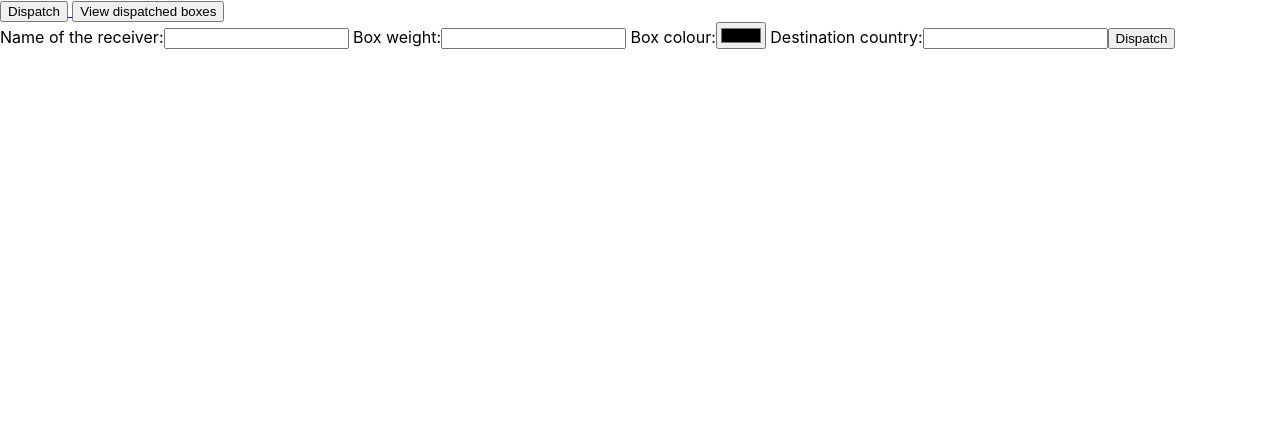
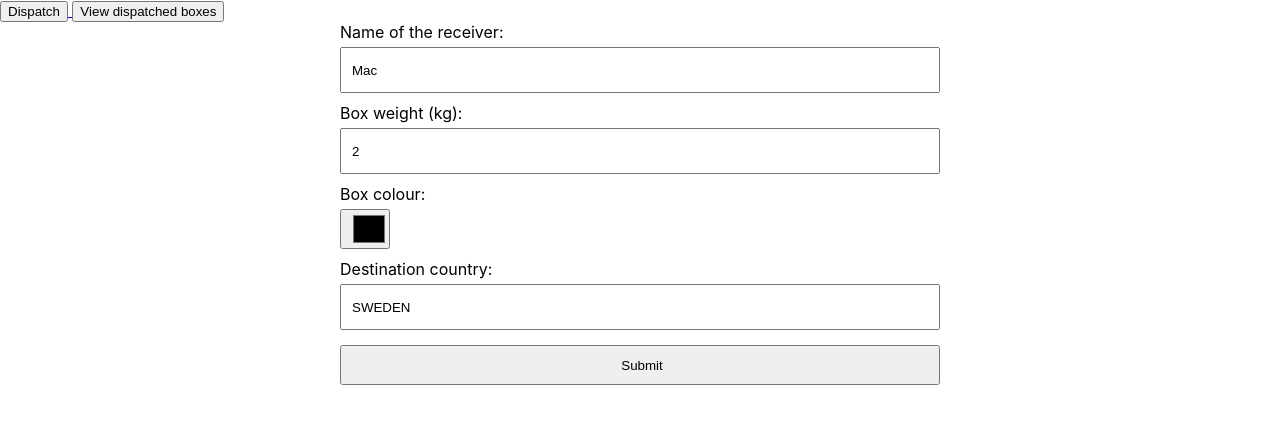
Before and after one commit to udden89/myBoxes-client, a React (Create React App) app: page / in a window 1280 px wide. Shown: the top 424 px of the page. Built offline with nearby package versions, Linux system fonts and the light colour scheme.

Commit message:
Just alot :)

```diff
--- a/src/App.jsx
+++ b/src/App.jsx
@@ -1,4 +1,4 @@
-import React, { useContext, useEffect, useState } from "react"
+import React from "react"
 import { Routes, Route, Link } from "react-router-dom"
 
 import './App.css'
--- a/src/api/boxAPI.jsx
+++ b/src/api_calls/boxAPI.jsx
@@ -1,8 +1,7 @@
 import React from 'react'
 
-const fetchAllBoxDispatches = async () => {
+async function fetchAllBoxDispatches() {
   try {
-    console.log("fire")
     let res = await fetch("/box")
     return await res.json()
   } catch (error) {
@@ -10,7 +9,7 @@ const fetchAllBoxDispatches = async () => {
   }
 }
 
-const dispatchNewBox = async (box) => {
+async function dispatchNewBox(box) {
   try {
     let res = await fetch("/box", {
       method: 'POST',
@@ -18,7 +17,6 @@ const dispatchNewBox = async (box) => {
         'Content-Type': 'application/json',
       },
       body: JSON.stringify(box),
-
     })
 
     return await res.json()
--- a/src/context/box.context.jsx
+++ b/src/context/box.context.jsx
@@ -1,9 +1,10 @@
 import React, { useState } from 'react'
-import boxAPI from '../api/boxAPI'
+import boxAPI from '../api_calls/boxAPI'
 
 
 const BoxContext = React.createContext({
   listOfBoxes: [],
+  boxSummary: {},
   fetchBoxDispatches: async () => Promise,
   dispatchNewBox: async () => Promise
 })
@@ -11,19 +12,59 @@ const BoxContext = React.createContext({
 export const BoxContextProvider = (props) => {
 
   const [listOfBoxes, setListOfBoxes] = useState(null)
+  const [boxSummary, setBoxSummary] = useState({
+    totalShippingCost: 0,
+    totalWeight: 0,
+    mostFrequentCountry: 0
+  })
 
-  const fetchBoxDispatches = async () => {
-    setListOfBoxes(await boxAPI.fetchAllBoxDispatches())
+  async function fetchBoxDispatches() {
+    let listOfBoxes = await boxAPI.fetchAllBoxDispatches()
+    buildBoxSummaryObj(await listOfBoxes)
+    setListOfBoxes(listOfBoxes)
   }
 
-  const dispatchNewBox = async (box) => {
+  async function dispatchNewBox(box) {
     setListOfBoxes(await boxAPI.dispatchNewBox(box))
+  }
+
+  function buildBoxSummaryObj(listOfBoxes) {
+
+    let tempCost = 0
+    let tempWeight = 0
+    let tempListOfCountries = []
+
+    listOfBoxes.forEach(box => {
+      tempCost += box.shippingCost
+      tempWeight += box.weight
+      tempListOfCountries = [...tempListOfCountries, box.destinationCountry]
+    })
+
+    setBoxSummary({
+      totalShippingCost: tempCost,
+      totalWeight: tempWeight,
+      mostFrequentCountry: findMostFrequentInArray(tempListOfCountries)
+    })
+
+    console.log(boxSummary)
+
+  }
+
+  function findMostFrequentInArray(array) {
+    console.log(array)
+    return Object.entries(
+      array.reduce((a, v) => {
+        a[v] = a[v] ? a[v] + 1 : 1
+        return a
+      }, {})
+    ).reduce((a, v) => (v[1] >= a[1] ? v : a), [null, 0])[0]
   }
 
   return (
     <BoxContext.Provider
       value={{
         listOfBoxes: listOfBoxes,
+        boxSummary: boxSummary,
         fetchBoxDispatches: fetchBoxDispatches,
         dispatchNewBox: dispatchNewBox
       }}>
--- /dev/null
+++ b/src/utils/utils.js
@@ -0,0 +1,14 @@
+//Converts a colors format
+export function hexToRgb(hex) {
+  var result = /^#?([a-f\d]{2})([a-f\d]{2})([a-f\d]{2})$/i.exec(hex)
+  return result ? {
+    r: parseInt(result[1], 16),
+    g: parseInt(result[2], 16),
+    b: parseInt(result[3], 16)
+  } : null
+}
+
+//Converts a colors format
+export function rgbToHex({ r, g, b }) {
+  return "#" + ((1 << 24) + (r << 16) + (g << 8) + b).toString(16).slice(1)
+}
--- a/src/views/DispatchNewBox.jsx
+++ b/src/views/DispatchNewBox.jsx
@@ -1,72 +1,63 @@
 import React, { useState, useContext } from 'react'
 import BoxContext from '../context/box.context'
+import { hexToRgb } from '../utils/utils'
+
+import css from './dispatchNewBox.module.css'
 
 export const DispatchNewBox = () => {
 
   const boxAPI = useContext(BoxContext)
 
-  const [receiverName, setReceiverName] = useState("")
-  const [boxWeight, setBoxWeight] = useState(0)
+  const [receiverName, setReceiverName] = useState("Mac")
+  const [boxWeight, setBoxWeight] = useState(2)
   const [boxColor, setBoxColor] = useState("")
-  const [destinationCountry, setDestinationCountry] = useState("")
+  const [destinationCountry, setDestinationCountry] = useState("sweden")
 
-  const dispatch = async (e) => {
+  async function dispatch(e) {
     e.preventDefault()
     const box = {
       receiver: receiverName,
       weight: boxWeight,
-      color: boxColor,
+      color: JSON.stringify(boxColor),
       destinationCountry: destinationCountry
     }
+    console.log("BOX:", box)
     boxAPI.dispatchNewBox(box)
   }
 
-  const handleChange = (e) => {
-    switch (e.target.id) {
+  function handleChange(event) {
+    switch (event.target.id) {
       case "receiverName":
-        setReceiverName(e.target.value)
+        setReceiverName(event.target.value)
         break
       case "boxWeight":
-        setBoxWeight(e.target.value)
+        setBoxWeight(event.target.value)
         break
       case "boxColour":
-        setBoxColor(hexToRgb(e.target.value))
+        setBoxColor(hexToRgb(event.target.value))
         break
       case "destinationCountry":
-        setDestinationCountry(e.target.value)
+        setDestinationCountry(event.target.value)
         break
       default:
         break
     }
   }
 
-  function hexToRgb(hex) {
-    var result = /^#?([a-f\d]{2})([a-f\d]{2})([a-f\d]{2})$/i.exec(hex)
-    return result ? {
-      r: parseInt(result[1], 16),
-      g: parseInt(result[2], 16),
-      b: parseInt(result[3], 16)
-    } : null
-  }
-
   return (
-    <div>
-      <form className=''>
-        <label > Name of the receiver:
-          <input id='receiverName' type="text" onChange={handleChange} />
-        </label>
-        <label > Box weight:
-          <input id='boxWeight' type="number" onChange={handleChange} />
-        </label>
-        <label > Box colour:
-          <input id='boxColour' type="color" onChange={handleChange} />
-        </label>
-        <label > Destination country:
-          <input id='destinationCountry' type="text" onChange={handleChange} />
-        </label>
-        <button className='btn' onClick={dispatch} >Dispatch</button>
+    <div className={css.viewContainer}>
+      <form className={css.boxForm} onSubmit={dispatch}>
+        <label > Name of the receiver:</label>
+        <input id='receiverName' type="text" onChange={handleChange} value={receiverName} />
+        <label > Box weight (kg):</label>
+        <input id='boxWeight' type="number" onChange={handleChange} value={boxWeight} />
+        <label > Box colour:</label>
+        <input id='boxColour' type="color" onChange={handleChange} />
+        <label > Destination country:</label>
+        <input id='destinationCountry' type="text" onChange={handleChange} value={destinationCountry.toUpperCase()} />
+        <input type="submit" value="Submit" />
+        {/* <button className='btn' onClick={dispatch} >Dispatch</button> */}
       </form>
-      {console.log(boxColor)}
     </div>
   )
 }
--- a/src/views/ListOfBoxDispatches.jsx
+++ b/src/views/ListOfBoxDispatches.jsx
@@ -1,33 +1,69 @@
 import React, { useContext, useEffect, useState } from 'react'
 import BoxContext from '../context/box.context'
+import { rgbToHex } from '../utils/utils'
+
+import css from './listOfBoxDispatches.module.css'
 
 export const ListOfBoxDispatches = () => {
 
-  const boxAPI = useContext(BoxContext)
-
-  const [listOfBoxes, setListOfBoxes] = useState([])
+  const boxCTX = useContext(BoxContext)
+  const listOfBoxes = boxCTX.listOfBoxes
+  const boxSummary = boxCTX.boxSummary
 
   useEffect(() => {
 
-    const fetchListOfBoxes = async () => {
-
-      boxAPI.fetchBoxDispatches()
-      setListOfBoxes(boxAPI.listOfBoxes)
+    async function fetchListOfBoxes() {
+      await boxCTX.fetchBoxDispatches()
     }
 
     fetchListOfBoxes()
 
+    // eslint-disable-next-line react-hooks/exhaustive-deps
   }, [])
+
+  function parseJsonIntoHexColor(stringObj) {
+    let myobj = JSON.parse(stringObj)
+    return rgbToHex(myobj)
+  }
 
   return (
     <>
-      {listOfBoxes &&
-        listOfBoxes.map((ele, index) => {
-          return (<div key={ele + index}>
-            <h1>{ele.color}</h1>
-          </div>)
-        })
-      }
+      <div className={css.listOfBoxView}>
+        <div className={css.boxShippingCardContainer} style={{ backgroundColor: "#edd6a5" }} >
+          <div className={css.boxShippingCard} style={{ backgroundColor: "#edd6a5" }} >
+            <h1>TOTAL</h1>
+
+            <div className={css.detailedInfo}>
+              <span><p>Total Weight:</p><h2>{boxSummary.totalWeight}</h2></span>
+              <span><p>Most Destination arrivals:</p><h2>{boxSummary.mostFrequentCountry}</h2></span>
+              <span><p>Total shipping cost:</p><h2>{boxSummary.totalShippingCost.toFixed(2)}</h2><p>SEK</p></span>
+            </div>
+
+          </div>
+        </div>
+        {listOfBoxes &&
+          listOfBoxes.map((box, index) => {
+            return (
+
+              <div className={css.boxShippingCardContainer} key={box + index}
+                style={{ backgroundColor: parseJsonIntoHexColor(box.color) }}>
+
+                <div className={css.boxShippingCard} >
+                  <span><p>Reciver:</p><h1> {box.receiver} </h1></span>
+
+                  <div className={css.detailedInfo}>
+                    <span><p>Weight:</p><h2>{box.weight}</h2></span>
+                    <span><p>Destination country:</p><h2>{box.destinationCountry}</h2></span>
+                    <span><p>Shipping cost:</p><h2>{box.shippingCost}</h2><p>SEK</p></span>
+                  </div>
+
+                </div>
+
+              </div>
+            )
+          })
+        }
+      </div>
     </>
   )
 }
--- /dev/null
+++ b/src/views/dispatchNewBox.module.css
@@ -0,0 +1,21 @@
+.viewContainer{
+  display: flex;
+  justify-content: center;
+}
+
+.boxForm{
+  display: flex;
+  width: 600px;
+  flex-direction: column;
+}
+
+label{
+
+}
+
+input{
+  height: 40px;
+  margin-bottom: 10px;
+  margin-top: 5px;
+  padding-left: 10px;
+}
--- /dev/null
+++ b/src/views/listOfBoxDispatches.module.css
@@ -0,0 +1,46 @@
+.listOfBoxView{
+  display: flex;
+  flex-direction: column;
+  align-items: center;
+  gap: 5px;
+}
+
+.boxShippingCardContainer{
+  border-radius: 10px;
+  margin: 5px;
+  box-shadow: 1px 1px 4px 0px #0000004f;
+}
+
+.boxShippingCard{
+  position: relative;
+  width: 800px;
+  border-radius: 10px;
+  margin-left: 10px;
+  padding: 10px;
+  display: flex;
+  flex-direction: column;
+  background-color: #eeeeee;
+}
+
+.boxShippingCard h1, h2, p {
+  color: rgb(85, 85, 85);
+  display: flex;
+  /* text-shadow: 0px 0px 4px #4e4e4e; */
+  margin: 5px;
+}
+
+.boxShippingCard span {
+  display: flex;
+  align-items: baseline;
+}
+
+.detailedInfo{
+  display: flex;
+  width: 100%;
+  justify-content: space-between;;
+  align-items: center;
+}
+
+.color{
+
+}
```
